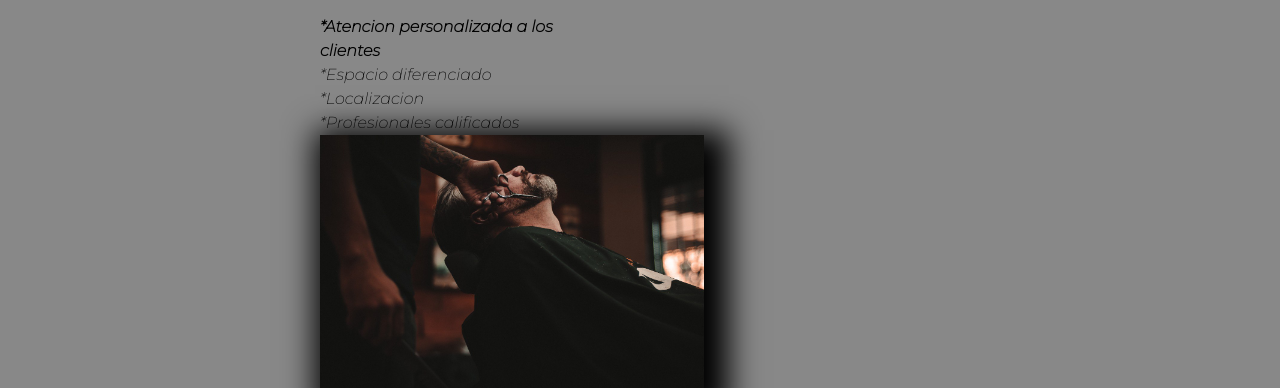
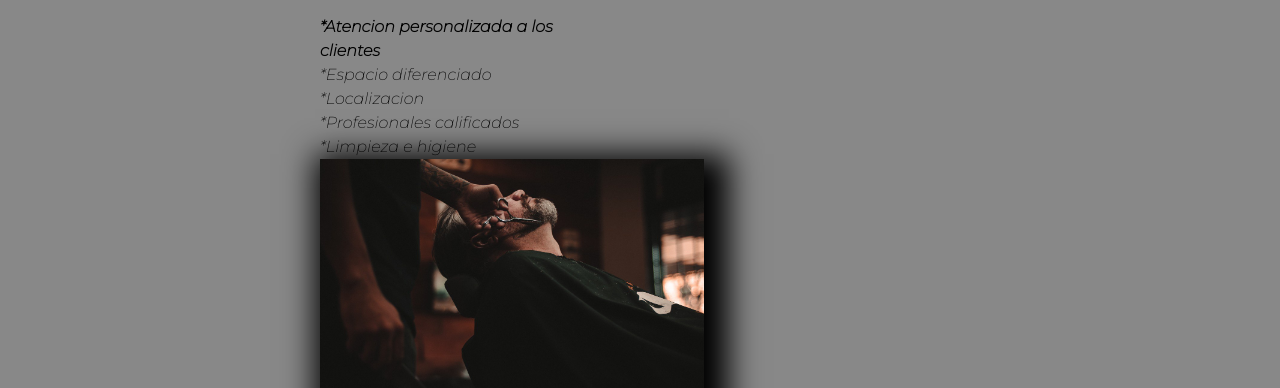
Before and after one commit to LucasSanjua/AaluraGit, a plain HTML site: page index.html in a window 1280 px wide. Shown: the part 1560-1948 px from the top of the page. Drawn offline with Linux system fonts and the light colour scheme.

Commit message:
Agregando una nueva  diferencia

```diff
--- a/index.html
+++ b/index.html
@@ -50,6 +50,7 @@
                         <li class="items">Espacio diferenciado</li>
                         <li class="items">Localizacion</li>
                         <li class="items">Profesionales calificados</li>
+                        <li class="items">Limpieza e higiene    </li>
                     </ul> <img class="imgDiferenciale"src="diferenciales/diferenciales.jpg" alt="diferenciales">
                     <div class="video">
                         <iframe width="100%" height="315" src="https://www.youtube.com/embed/wcVVXUV0YUY" title="YouTube video player" frameborder="0" allow="accelerometer; autoplay; clipboard-write; encrypted-media; gyroscope; picture-in-picture; web-share" allowfullscreen></iframe>
```
